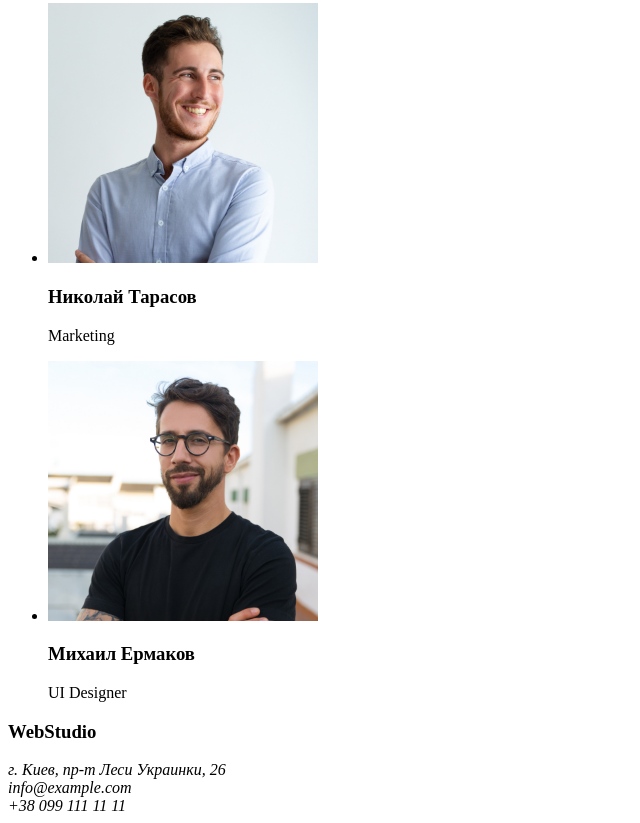
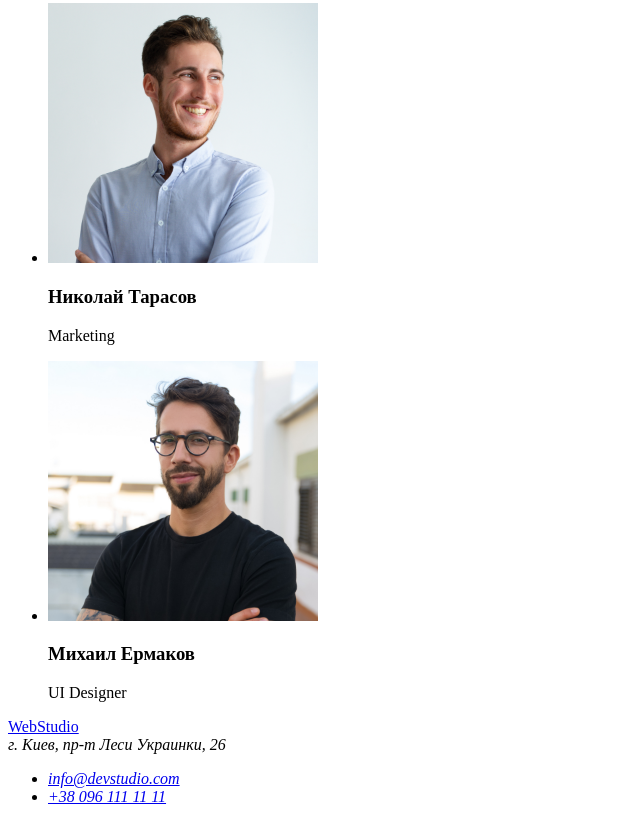
Before and after one commit to Alona-Suprun/goit-markup-hw-01, a plain HTML site: page index.html in a window 1280 px wide. Shown: the part 2312-3135 px from the top of the page, without its empty margins (0-640 px from the left). Drawn offline with Linux system fonts and the light colour scheme.

Commit message:
final
correct

```diff
--- a/index.html
+++ b/index.html
@@ -118,11 +118,19 @@
     </section>
     </main>
     <footer>
-        <h3>WebStudio</h3>
+        <a href="./index.html">WebStudio</a>
 <address id="contacts">
-г. Киев, пр-т Леси Украинки, 26 <br>
-info@example.com <br>
-+38 099 111 11 11
+г. Киев, пр-т Леси Украинки, 26
+</address>
+<address>
+<ul>
+    <li>
+        <a href="mailto:info@devstudio.com">info@devstudio.com</a>
+    </li>
+    <li>
+        <a href="tel:+380961111111">+38 096 111 11 11</a>
+    </li>
+</ul>
 </address>
 </footer>
 </body>
```
